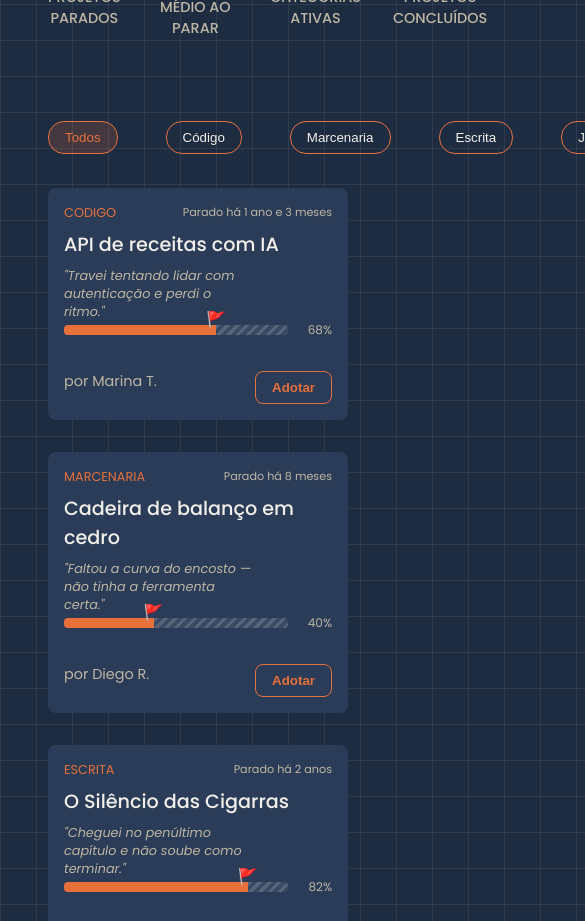
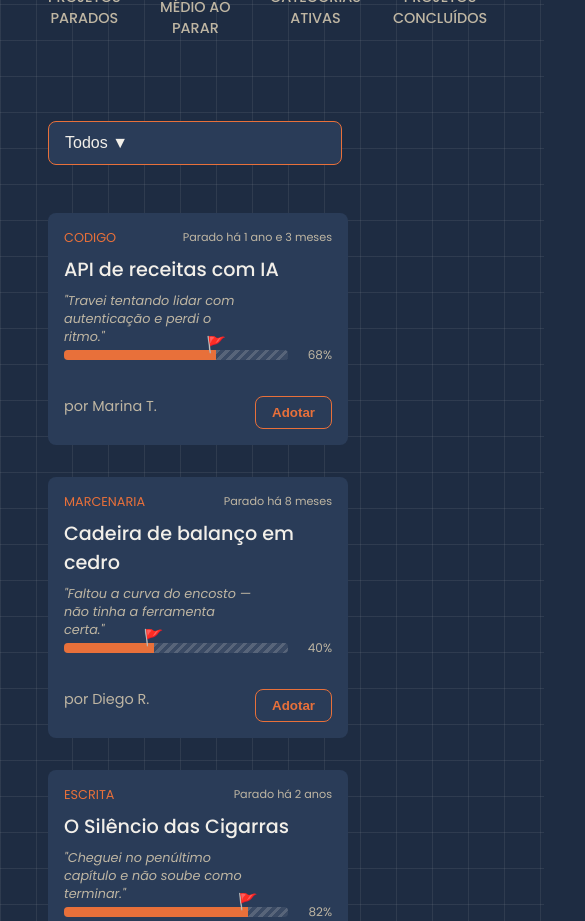
Before and after one commit to SBrunoli/Projeto-Inacabados, a React (Vite) app: page / in a window 390 px wide. Shown: the part 1400-2321 px from the top of the page, 585 px wide, since content can reach past the window. Built offline with nearby package versions, Linux system fonts and the light colour scheme; data requests are answered from the project's data file.

Commit message:
feat: adiciona dropdown responsivo para o Filter

```diff
--- a/src/components/Filters/Filters.module.css
+++ b/src/components/Filters/Filters.module.css
@@ -1,13 +1,29 @@
 .filters {
   width: 100%;
-  height: 8vh;
-  margin-top: 3rem;
+  margin: 3rem 0;
   padding: 0rem 3rem;
+  position: relative;
+}
+
+.filters__toggle {
+  display: none;
+  width: 100%;
+  background-color: var(--color-surface);
+  color: var(--color-text-primary);
+  border: 1px solid var(--color-primary);
+  border-radius: 0.5rem;
+  padding: 0.75rem 1rem;
+  cursor: pointer;
+  font-size: 1rem;
+  margin-bottom: 1rem;
+  text-align: left;
 }
 
 .filters__list {
-  width: 100%;
+  height: fit-content;
   list-style: none;
+  margin: 0;
+  padding: 0;
 
   display: flex;
   align-items: center;
@@ -21,9 +37,43 @@
   border: 1px solid var(--color-primary);
   border-radius: 1rem;
   cursor: pointer;
+  white-space: nowrap;
 }
 
 .filters__button--active {
   background-color: var(--color-primary-dim);
   color: var(--color-primary);
 }
+
+@media (max-width: 720px) {
+  .filters__toggle {
+    display: block;
+  }
+
+  .filters__list {
+    display: none;
+    flex-direction: column;
+    align-items: stretch;
+    gap: 0.5rem;
+
+    position: absolute;
+    top: 100%;
+    left: 3rem;
+    right: 3rem;
+    margin-top: 0.5rem;
+    padding: 0.75rem;
+    background-color: var(--color-surface);
+    border: 1px solid var(--color-border);
+    border-radius: 0.5rem;
+    z-index: 10;
+  }
+
+  .filters__list--open {
+    display: flex;
+  }
+
+  .filters__button {
+    width: 100%;
+    text-align: left;
+  }
+}
--- a/src/components/Filters/Filters.tsx
+++ b/src/components/Filters/Filters.tsx
@@ -1,3 +1,4 @@
+import { useState } from "react";
 import styles from "./Filters.module.css";
 
 interface Category {
@@ -12,13 +13,36 @@ interface FiltersProps {
 }
 
 function Filters({ activeCategory, handleCategory, categories }: FiltersProps) {
+  // controla se o dropdown está aberto ou fechado (só importa no mobile)
+  const [isOpen, setIsOpen] = useState(false);
+
+  const activeLabel =
+    activeCategory === "todos"
+      ? "Todos"
+      : (categories.find((c) => c.id === activeCategory)?.label ?? "Todos");
+
+  const handleSelect = (id: string) => {
+    handleCategory(id);
+    setIsOpen(false);
+  };
+
   return (
     <div className={styles.filters}>
-      <ul className={styles.filters__list}>
+      {/* botão só aparece no mobile via CSS */}
+      <button
+        className={styles.filters__toggle}
+        onClick={() => setIsOpen((prev) => !prev)}
+      >
+        {activeLabel} {isOpen ? "▲" : "▼"}
+      </button>
+
+      <ul
+        className={`${styles.filters__list} ${isOpen ? styles["filters__list--open"] : ""}`}
+      >
         <li>
           <button
             className={`${styles.filters__button} ${activeCategory === "todos" ? styles["filters__button--active"] : ""}`}
-            onClick={() => handleCategory("todos")}
+            onClick={() => handleSelect("todos")}
           >
             Todos
           </button>
@@ -27,7 +51,7 @@ function Filters({ activeCategory, handleCategory, categories }: FiltersProps) {
           <li key={category.id}>
             <button
               className={`${styles.filters__button} ${activeCategory === category.id ? styles["filters__button--active"] : ""}`}
-              onClick={() => handleCategory(category.id)}
+              onClick={() => handleSelect(category.id)}
             >
               {category.label}
             </button>
```
